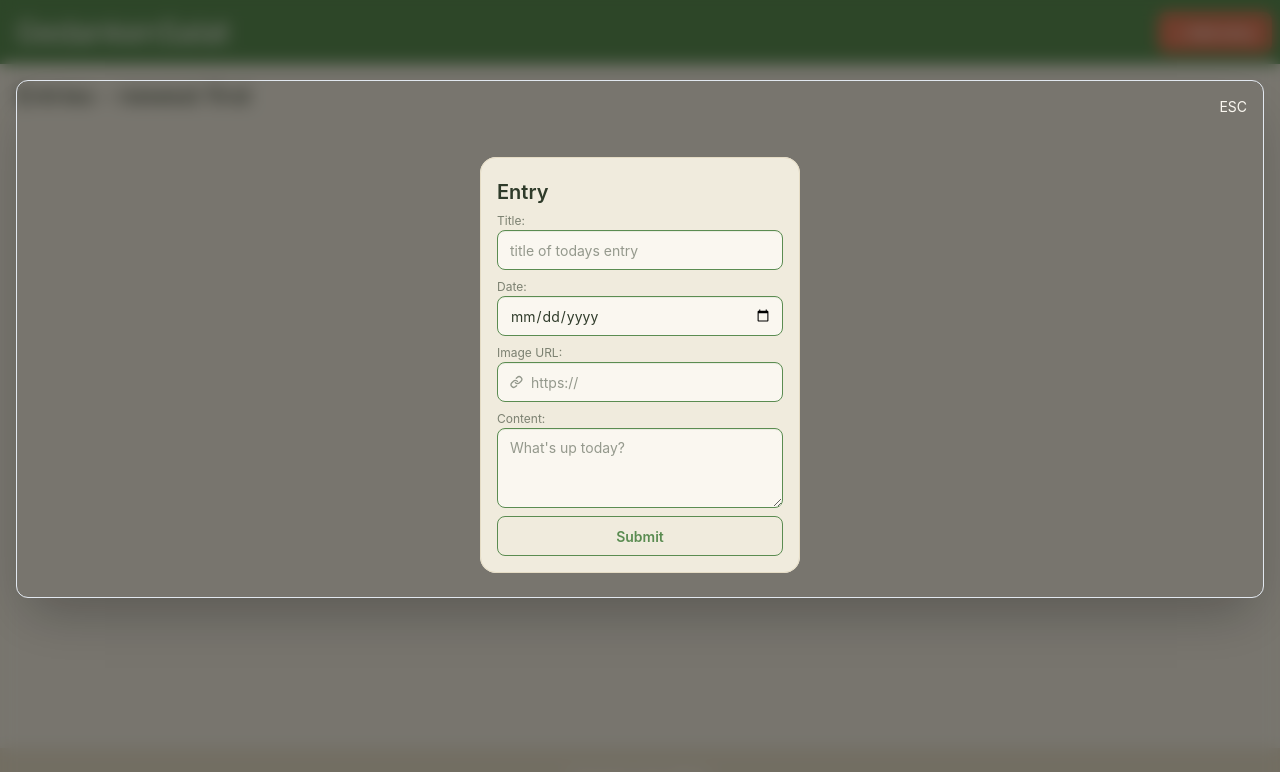
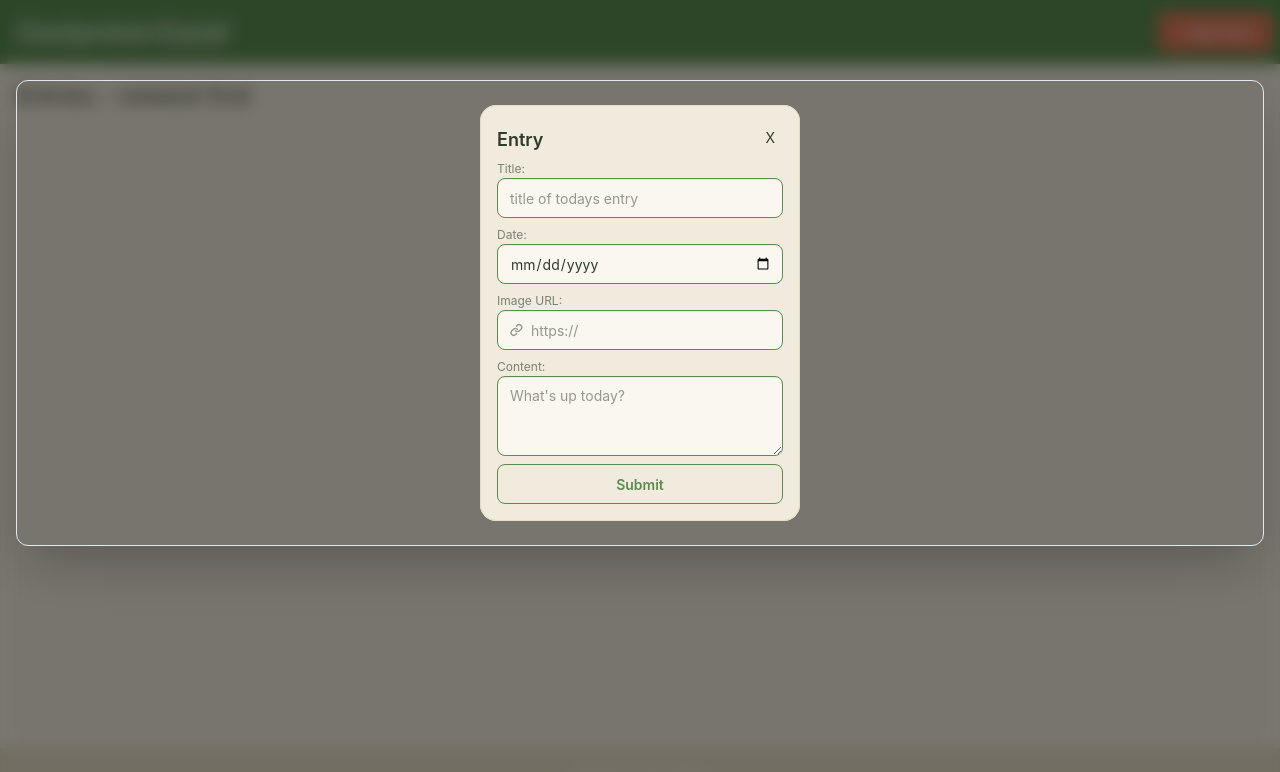
Before and after one commit to MonkeyDNaara/GedankenSalat, a React (Vite) app: page / in a window 1280 px wide. Both pictures are taken after a click on the button "+ Add entry". Shown: the top 772 px of the page. Built offline with nearby package versions, Linux system fonts and the light colour scheme.

Commit message:
change esc button from modal

```diff
--- a/src/App.jsx
+++ b/src/App.jsx
@@ -11,6 +11,7 @@ const App = () => {
   const [error, setError] = useState("");
   const [newEntry, setNewEntry] = useState("");
   const [editEntry, setEditEntry] = useState("");
+  const [showDetails, setShowDetails] = useState("");
 
   const handleAddEntry = (newEntry) => {
     const wasAdded = addData(newEntry);
@@ -36,8 +37,15 @@ const App = () => {
         handleNewEntry={setNewEntry}
         modalState={modal}
         handleModalState={setModal}
+        detailsState={showDetails}
+        handleShowDetails={setShowDetails}
       />
-      <EntryList entries={entries} handleAddEntry={handleAddEntry} />
+      <EntryList
+        entries={entries}
+        handleAddEntry={handleAddEntry}
+        handleShowDetails={setShowDetails}
+        handleModalState={setModal}
+      />
       <Footer />
     </div>
   );
--- a/src/components/AlertModal.jsx
+++ b/src/components/AlertModal.jsx
@@ -1,6 +1,18 @@
-const AlertModal = ({ message }) => {
+const AlertModal = ({ message, escFunction }) => {
   return (
-    <div role="alert" className="alert alert-error">
+    <div role="alert" className="alert alert-error flex flex-col">
+      <div className="flex justify-end w-full">
+        <button
+          type="button"
+          id="modalCloseButton"
+          className="ml-auto hover:text-white text-sm rounded cursor-pointer hover:bg-brand-dark-hover"
+          onClick={() => escFunction()}
+        >
+          X
+        </button>
+      </div>
+      <div className="flex justify-center align-center">
+        <div className="p-1">
           <svg
             xmlns="http://www.w3.org/2000/svg"
             className="h-6 w-6 shrink-0 stroke-current"
@@ -14,7 +26,9 @@ const AlertModal = ({ message }) => {
               d="M10 14l2-2m0 0l2-2m-2 2l-2-2m2 2l2 2m7-2a9 9 0 11-18 0 9 9 0 0118 0z"
             />
           </svg>
-      <span>{message}</span>
+        </div>
+        <span className="p-1">{message}</span>
+      </div>
     </div>
   );
 };
--- a/src/components/EntryDetails.jsx
+++ b/src/components/EntryDetails.jsx
@@ -1,4 +1,31 @@
-const EntryDetails = () => {
-  return <div>EntryDetails</div>;
+const EntryDetails = ({ entry, escFunction }) => {
+  const { title, date, imgUrl, content } = entry;
+
+  return (
+    <div className="card bg-base-100 w-100 shadow-md shadow-black m-4 hover:scale-102 cursor-pointer">
+      <div className="card card-body flex justify-between">
+        <div>
+          <h2 className="card">{title}</h2>
+          <div>{date}</div>
+        </div>
+        <div>
+          <button
+            type="button"
+            id="modalCloseButton"
+            className="ml-auto text-primary-content hover:text-white text-sm px-4 py-4 rounded cursor-pointer hover:bg-brand-dark-hover"
+            onClick={() => escFunction()}
+          >
+            X
+          </button>
+        </div>
+      </div>
+      <figure>
+        <img src={imgUrl} alt="random picture" className="w-80 h-80" />
+      </figure>
+      <p className="card card-body text-primary-content text-md m-2">
+        {content}
+      </p>
+    </div>
+  );
 };
 export default EntryDetails;
--- a/src/components/EntryForm.jsx
+++ b/src/components/EntryForm.jsx
@@ -1,4 +1,4 @@
-const EntryForm = ({ handleAddEntry }) => {
+const EntryForm = ({ handleAddEntry, escFunction }) => {
   const handleForm = (e) => {
     e.preventDefault();
     const newEntry = {
@@ -13,7 +13,17 @@ const EntryForm = ({ handleAddEntry }) => {
   return (
     <div>
       <fieldset className="fieldset bg-base-200 border-base-300 rounded-box w-xs border p-4 m-2">
-        <label className="fieldset fieldset-legend text-xl">Entry</label>
+        <div className="flex justify-between align-text-top">
+          <label className="fieldset fieldset-legend text-lg">Entry</label>
+          <button
+            type="button"
+            id="modalCloseButton"
+            className="ml-auto hover:text-white text-sm pr-2 rounded cursor-pointer hover:bg-brand-dark-hover"
+            onClick={() => escFunction()}
+          >
+            X
+          </button>
+        </div>
         <form className="grid" onSubmit={handleForm}>
           <div className="pb-2">
             <label htmlFor="title" className="label">
--- a/src/components/EntryList.jsx
+++ b/src/components/EntryList.jsx
@@ -1,6 +1,6 @@
 import EntryCard from "./EntryCard";
 
-const EntryList = ({ entries }) => {
+const EntryList = ({ entries, handleShowDetails, handleModalState }) => {
   return (
     <div className="bg-base-200 mb-auto">
       <h2 className="text-2xl text-accent-content p-4">
@@ -8,7 +8,13 @@ const EntryList = ({ entries }) => {
       </h2>
       <div className="px-8 pb-8 grid grid-cols-[repeat(auto-fit,minmax(200px,1fr))] gap-4">
         {entries.map((entry) => (
-          <EntryCard entry={entry} key={entry.id} />
+          <EntryCard
+            entry={entry}
+            key={entry.id}
+            onClick={() => {
+              handleShowDetails("details");
+            }}
+          />
         ))}
       </div>
     </div>
--- a/src/components/Modal.jsx
+++ b/src/components/Modal.jsx
@@ -1,8 +1,9 @@
-// modal state = ["hidden", "error", "new", "edit"]
+// modal state = ["hidden", "error", "new", "edit", "details"]
 
-import { useEffect, useState } from "react";
+import { useEffect } from "react";
 import AlertModal from "./AlertModal";
 import EntryForm from "./EntryForm";
+import EntryDetails from "./EntryDetails";
 
 const Modal = ({
   errorMessage,
@@ -12,6 +13,9 @@ const Modal = ({
   handleNewEntry,
   modalState,
   handleModalState,
+  detailsState,
+  handleShowDetails,
+  entry,
 }) => {
   useEffect(() => {
     errorMessage ? handleModalState("error") : handleModalState("hidden");
@@ -21,10 +25,15 @@ const Modal = ({
     newEntry ? handleModalState("new") : handleModalState("hidden");
   }, [newEntry]);
 
+  useEffect(() => {
+    detailsState ? handleModalState("details") : handleModalState("hidden");
+  }, [detailsState]);
+
   const handleEsc = () => {
     handleModalState("hidden");
     handleError("");
     handleNewEntry("");
+    handleShowDetails("");
   };
 
   return (
@@ -36,23 +45,29 @@ const Modal = ({
         id="modalBox"
         className="bg-gray w-full max-h-[85vh] flex flex-col rounded-xl shadow-2xl border border-slate-200"
       >
-        <button
-          type="button"
-          id="modalCloseButton"
-          className="ml-auto text-primary-content hover:text-white text-sm px-4 py-4 bg-brand-purple rounded cursor-pointer hover:bg-brand-dark-hover"
-          onClick={() => handleEsc()}
-        >
-          ESC
-        </button>
         <div
           className={`flex justify-center p-4 ${modalState == "error" ? "" : "hidden"}`}
         >
-          {errorMessage && <AlertModal message={errorMessage} />}
+          {errorMessage && (
+            <AlertModal message={errorMessage} escFunction={handleEsc} />
+          )}
         </div>
         <div
           className={`flex justify-center p-4 ${modalState == "new" ? "" : "hidden"}`}
         >
-          {newEntry && <EntryForm handleAddEntry={handleAddEntry} />}
+          {newEntry && (
+            <EntryForm
+              handleAddEntry={handleAddEntry}
+              escFunction={handleEsc}
+            />
+          )}
+        </div>
+        <div
+          className={`flex justify-center p-4 ${modalState == "details" ? "" : "hidden"}`}
+        >
+          {detailsState && (
+            <EntryDetails entry={entry} escFunction={handleEsc} />
+          )}
         </div>
       </div>
     </div>
```
Lines whose indentation alone changed are shown as unchanged.
